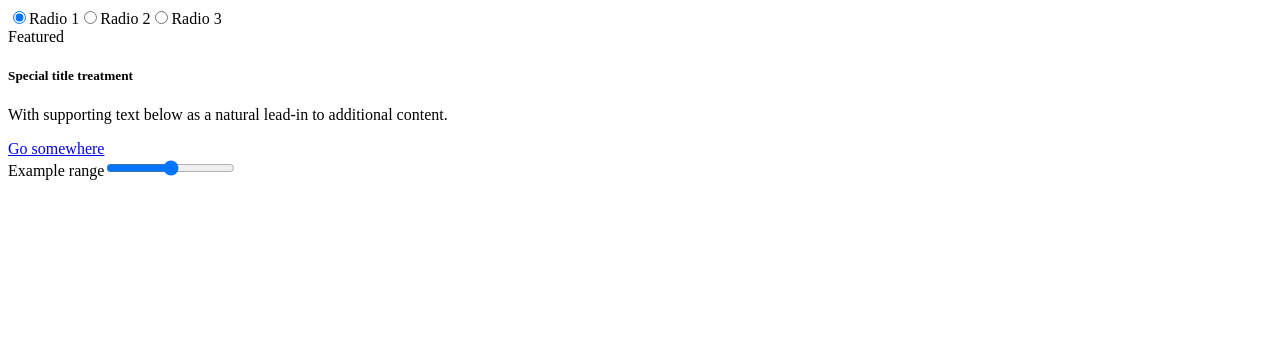
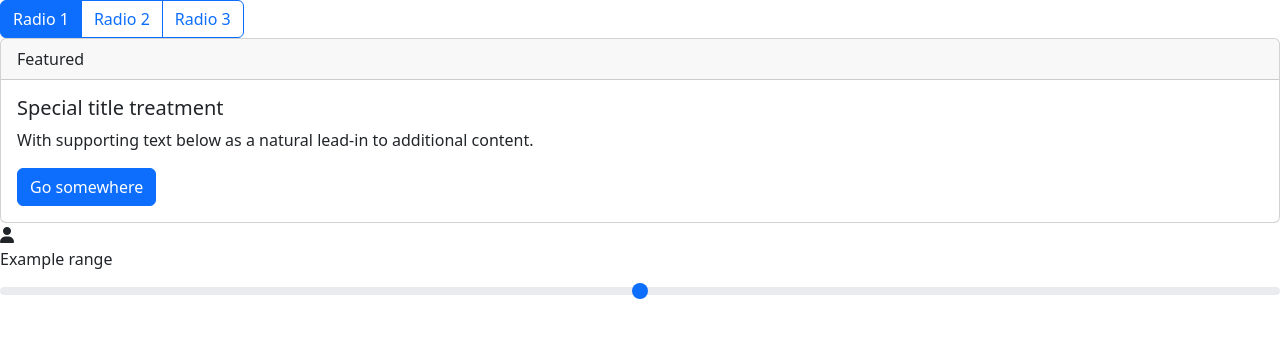
Before and after one commit to LittleArm/EmployeeManagerNew, an Angular app in the folder front-end/: page / in a window 1280 px wide. Shown: the top 338 px of the page. Built offline with nearby package versions, Linux system fonts and the light colour scheme.

Commit message:
import bootstrap and fontawesome

```diff
--- a/front-end/src/styles.scss
+++ b/front-end/src/styles.scss
@@ -1 +1,3 @@
 /* You can add global styles to this file, and also import other style files */
+@import "bootstrap/dist/css/bootstrap.min.css";
+@import "@fortawesome/fontawesome-free/css/all.min.css";
```
